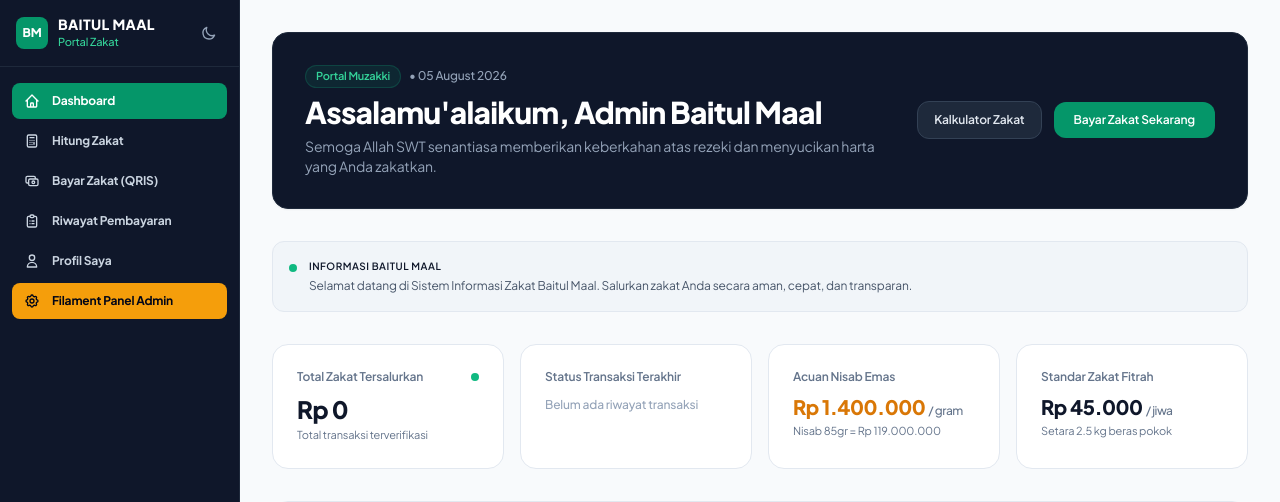
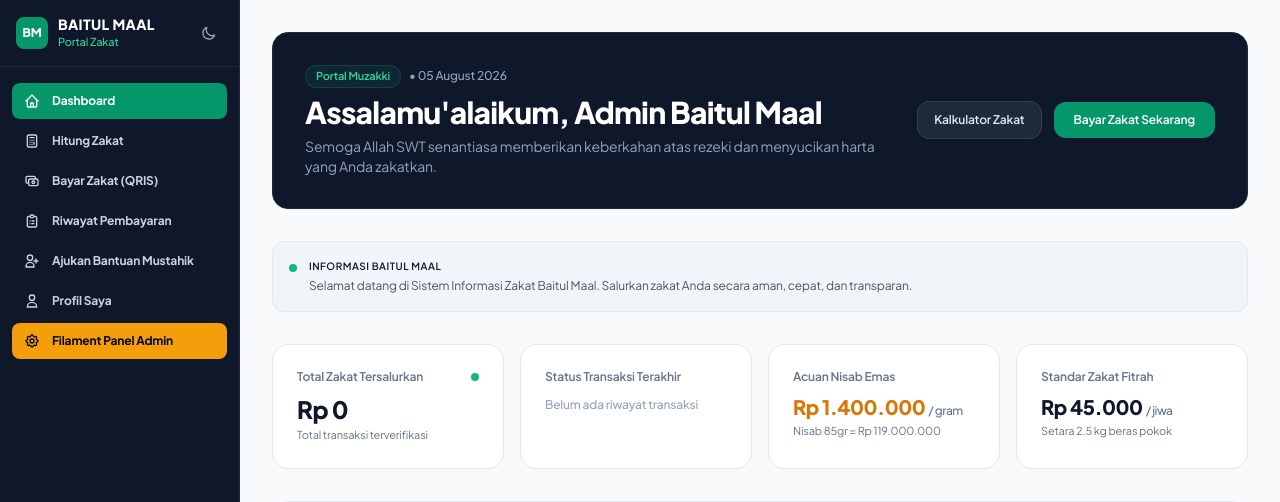
Before and after one commit to qannn0607/baitul-mal, a Laravel app: page /dashboard in a window 1280 px wide. Shown: the top 502 px of the page. Run offline with Laravel 12, Linux system fonts and the light colour scheme; a user stored in the database is signed in; data comes from the database, SQL or seed files in the repository; data that the repository does not hold is empty; some libraries are stand-ins or nearby versions.

Commit message:
fix: add Ajukan Bantuan Mustahik link to user dashboard sidebar layout

```diff
--- a/resources/views/layouts/app.blade.php
+++ b/resources/views/layouts/app.blade.php
@@ -144,6 +144,11 @@
                     Riwayat Pembayaran
                 </a>
 
+                <a href="{{ route('mustahik.apply') }}" class="flex items-center gap-3 px-3 py-2.5 text-xs font-bold rounded-lg transition-colors {{ request()->routeIs('mustahik.*') ? 'bg-emerald-600 text-white' : 'text-slate-300 hover:bg-slate-800 hover:text-white' }}">
+                    <svg class="w-4 h-4" fill="none" stroke="currentColor" viewBox="0 0 24 24"><path stroke-linecap="round" stroke-linejoin="round" stroke-width="2" d="M18 9v3m0 0v3m0-3h3m-3 0h-3m-2-5a4 4 0 11-8 0 4 4 0 018 0zM3 20a6 6 0 0112 0v1H3v-1z"/></svg>
+                    Ajukan Bantuan Mustahik
+                </a>
+
                 <a href="{{ route('profile.edit') }}" class="flex items-center gap-3 px-3 py-2.5 text-xs font-bold rounded-lg transition-colors {{ request()->routeIs('profile.edit') ? 'bg-emerald-600 text-white' : 'text-slate-300 hover:bg-slate-800 hover:text-white' }}">
                     <svg class="w-4 h-4" fill="none" stroke="currentColor" viewBox="0 0 24 24"><path stroke-linecap="round" stroke-linejoin="round" stroke-width="2" d="M16 7a4 4 0 11-8 0 4 4 0 018 0zM12 14a7 7 0 00-7 7h14a7 7 0 00-7-7z"/></svg>
                     Profil Saya
@@ -232,6 +237,9 @@
                     </a>
                     <a href="{{ route('zakat.history') }}" class="flex items-center gap-3 px-3 py-2.5 text-xs font-bold rounded-lg {{ request()->routeIs('zakat.history') ? 'bg-emerald-600 text-white' : 'text-slate-300 hover:bg-slate-800' }}">
                         Riwayat Pembayaran
+                    </a>
+                    <a href="{{ route('mustahik.apply') }}" class="flex items-center gap-3 px-3 py-2.5 text-xs font-bold rounded-lg {{ request()->routeIs('mustahik.*') ? 'bg-emerald-600 text-white' : 'text-slate-300 hover:bg-slate-800' }}">
+                        Ajukan Bantuan Mustahik
                     </a>
                     <a href="{{ route('profile.edit') }}" class="flex items-center gap-3 px-3 py-2.5 text-xs font-bold rounded-lg {{ request()->routeIs('profile.edit') ? 'bg-emerald-600 text-white' : 'text-slate-300 hover:bg-slate-800' }}">
                         Profil Saya
```
